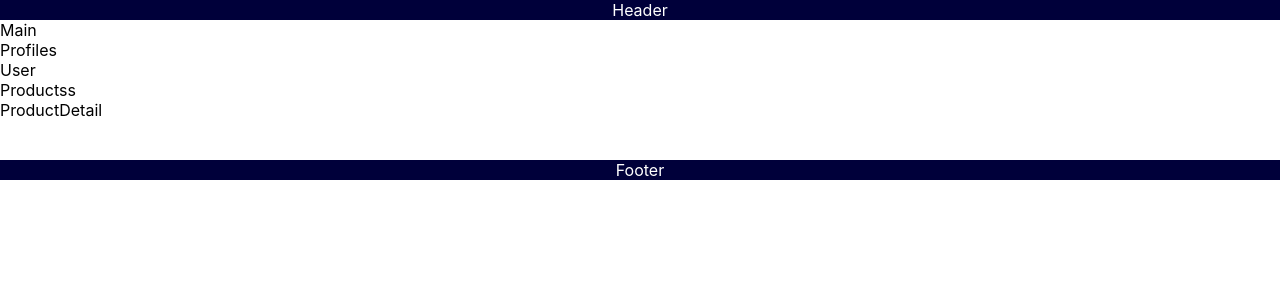
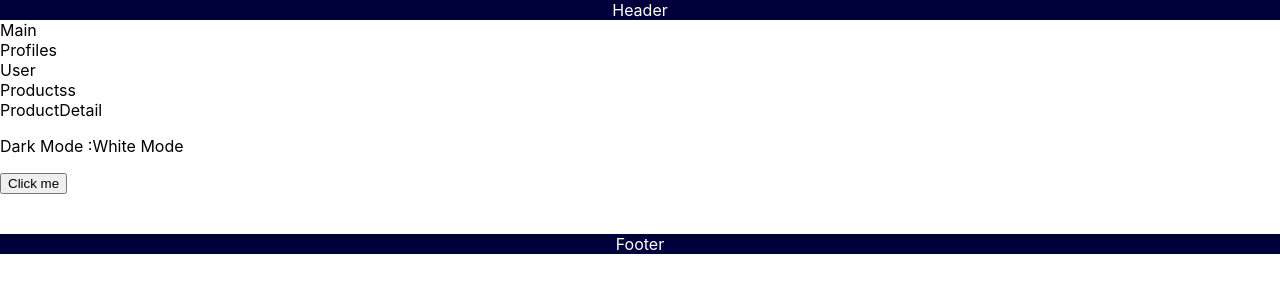
Before and after one commit to sangcheol-LEE/react_basic, a React (Create React App) app: page / in a window 1280 px wide. Shown: the top 300 px of the page. Built offline with nearby package versions, Linux system fonts and the light colour scheme.

Commit message:
context finish

```diff
--- a/src/AppTheme.tsx
+++ b/src/AppTheme.tsx
@@ -1,13 +1,15 @@
 import React,{ useContext } from 'react'
 import "./appTheme.css";
+import { DarkModeContext, DarkModeProvider } from './context/DarkModeContext';
 
 const AppTheme = () => {
+   // 사용하고 싶은 컴포넌트 범위밖을 감싸준다.
    return (
-      <>
+      <DarkModeProvider>
          <Header />
          <Main />
          <Footer />
-      </>
+      </DarkModeProvider>
    )
 }
 
@@ -56,9 +58,20 @@ const Productss = () => {
 }
 
 const ProductDetail = () => {
+   const {dark, handleToggle} = useContext(DarkModeContext)
+   // context값으로 끌고와서 사용해줌
    return (
       <div>
          ProductDetail
+         <p>Dark Mode :
+            {
+               dark
+               ? <span style={{backgroundColor:"#000", color: "#fff"}}>Dark Mode</span>
+               : <span>White Mode</span>
+
+            }
+         </p>
+         <button onClick={()=> handleToggle()}>Click me</button>
       </div>
    )
 }
--- /dev/null
+++ b/src/context/DarkModeContext.tsx
@@ -0,0 +1,22 @@
+import { Dispatch, SetStateAction } from "react";
+import { createContext,useState } from "react";
+
+interface PropsType {
+   children ?: React.ReactNode
+}
+export const DarkModeContext = createContext({
+   dark : false,
+   handleToggle: () => {}
+})
+
+
+export const DarkModeProvider:React.FC<PropsType> = ({children}) => {
+   const [dark, setDark] = useState<boolean>(false);
+   const handleToggle = ():void => setDark((dark:boolean) => !dark);
+
+   return (
+   <DarkModeContext.Provider value={{dark, handleToggle}}>
+      {children}
+   </DarkModeContext.Provider>
+   )
+}
--- a/src/types/User.ts
+++ b/src/types/User.ts
@@ -1,5 +1,4 @@
-import { SetStateAction } from "react";
-import { Dispatch } from "react";
+import { SetStateAction,Dispatch } from "react";
 
 export interface User {
       name : string;
```
